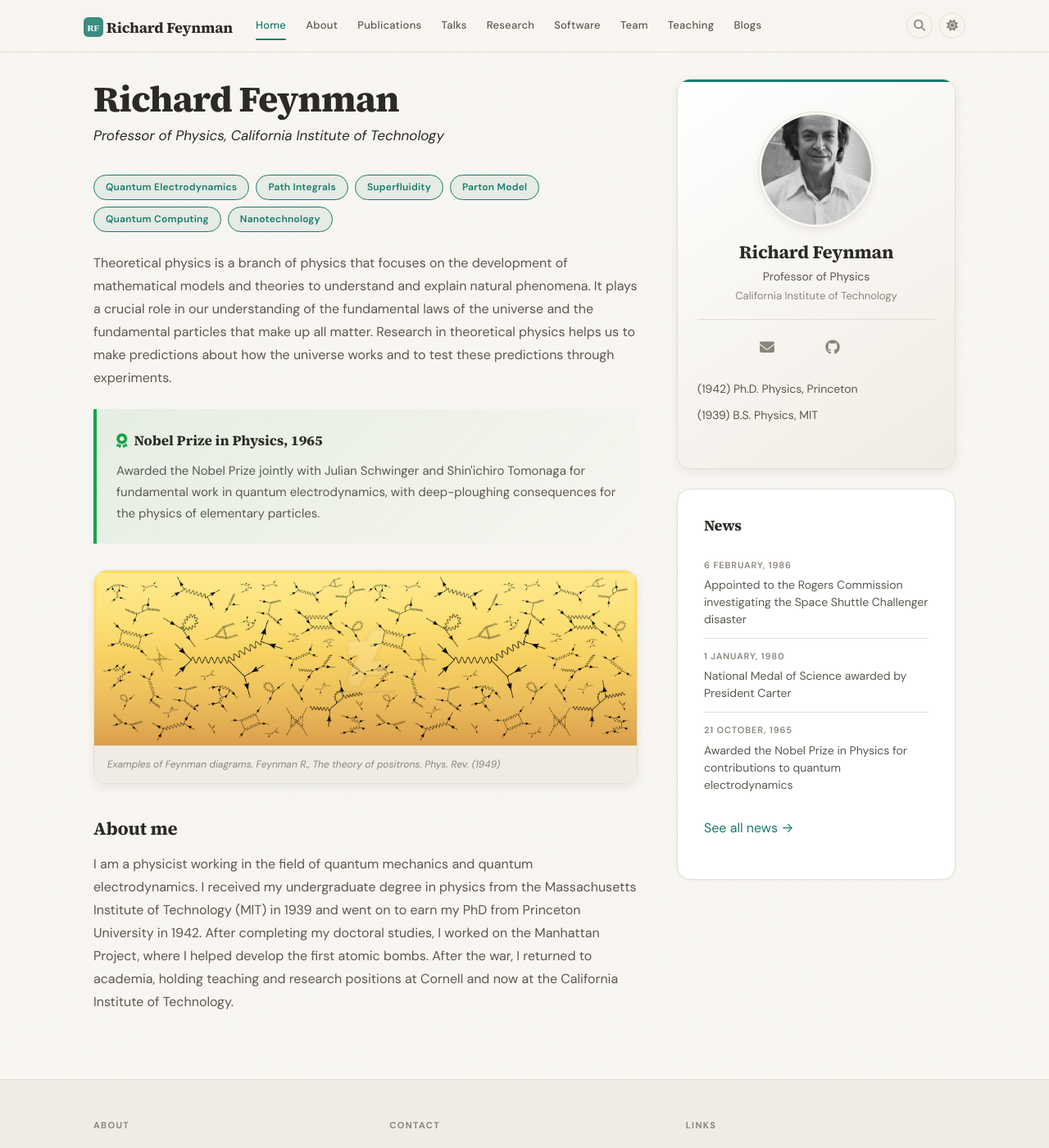
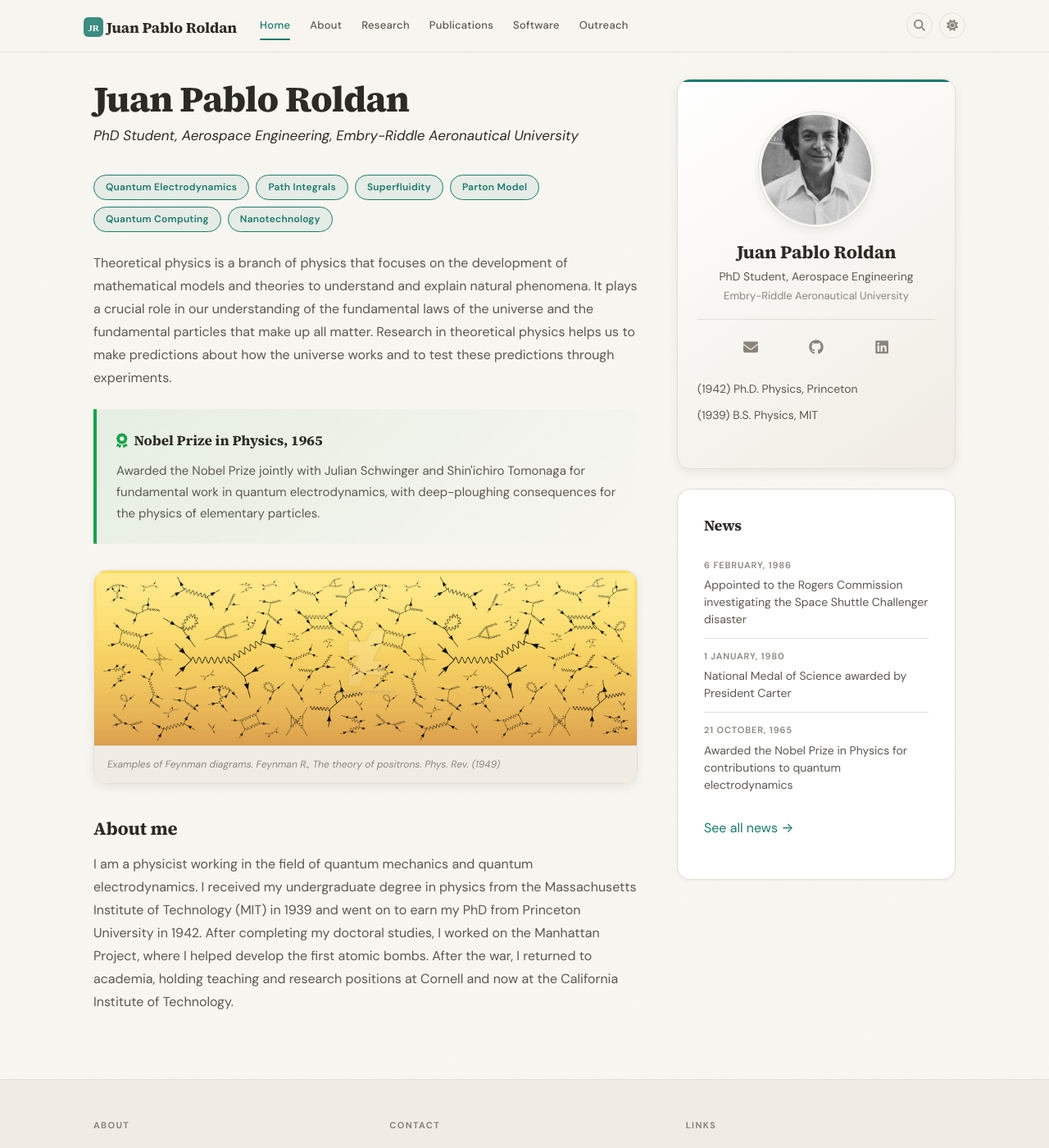
Before and after one commit to JuanPabloRoldan/JuanPabloRoldan.github.io, a Jekyll site: the page built from _pages/home.md, in a window 1280 px wide and 1400 px high. Shown: the whole window at 82% size. Built offline with Jekyll 4.4.1, drawn with Linux system fonts in a browser that asks for light colours; a style sheet for code colours, icons or effects is not loaded; some of the changed text lies outside the part shown.

Commit message:
Update personal information and links in config

```diff
--- a/_config.yml
+++ b/_config.yml
@@ -1,30 +1,29 @@
 # ============================================================
 # STEP 1: Your Identity (required)
 # ============================================================
-name: "Richard Feynman"
-title: "Professor of Physics"
-institution: "California Institute of Technology"
-email: richard@university.edu
+name: "Juan Pablo Roldan"
+title: "PhD Student, Aerospace Engineering"
+institution: "Embry-Riddle Aeronautical University"
+email: roldanj6@my.erau.edu
 photo: headshot.jpg  # place your photo in images/
 
 # ============================================================
 # STEP 2: Your Links (optional -- delete any you don't use)
 # ============================================================
 links:
-  google_scholar: "https://scholar.google.com/citations?user=B7vSqZsAAAAJ"
-  github: "https://github.com/"
-  researchgate: "https://www.researchgate.net/"
-  orcid: ""
-  twitter: ""
-  linkedin: ""
-  cv: ""  # e.g., "papers/cv.pdf" — leave blank to hide the CV icon
+  google_scholar: ""
+  github: "https://github.com/JuanPabloRoldan"
+  researchgate: ""
+  orcid: "https://orcid.org/0009-0005-9336-2143"
+  linkedin: "https://www.linkedin.com/in/juanproldan03/"
+  cv: "papers/cv.pdf"
 
 # ============================================================
 # STEP 3: Site Settings
 # ============================================================
 accent_color: "#1a7a6d"      # theme color for links and buttons
 dark_mode: true              # show dark mode toggle in navbar
-description: "Academic webpage of Dr. Richard Feynman"
+description: ""
 baseurl: ""
 url: ""
 
@@ -37,13 +36,10 @@ analytics:
 # ============================================================
 nav_pages:
   - name: about
+  - name: research
   - name: publications
-  - name: talks
-  - name: research
   - name: software
-  - name: team
-  - name: teaching
-  - name: blogs
+  - name: outreach
 
 # ============================================================
 # Advanced Settings (you probably don't need to change these)
```
